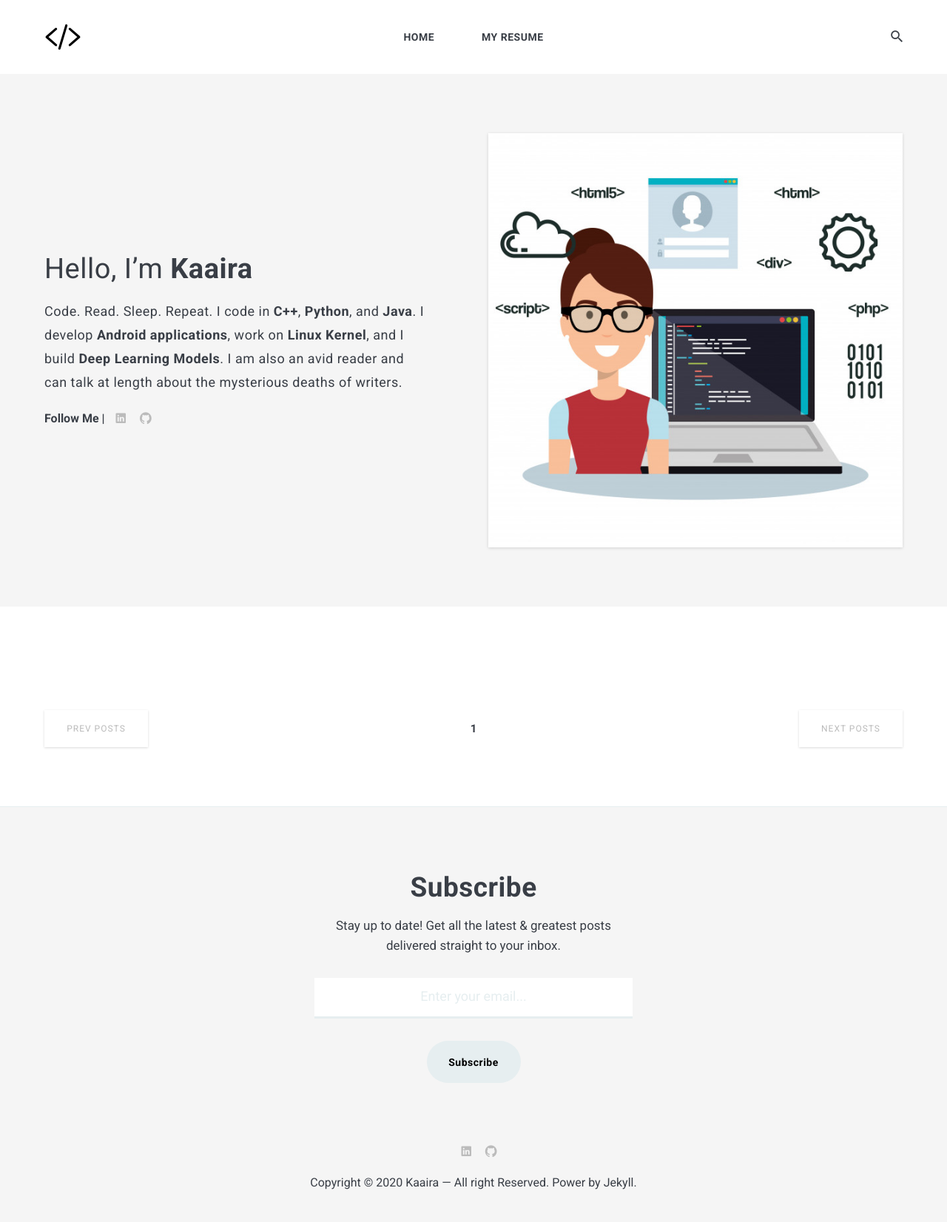
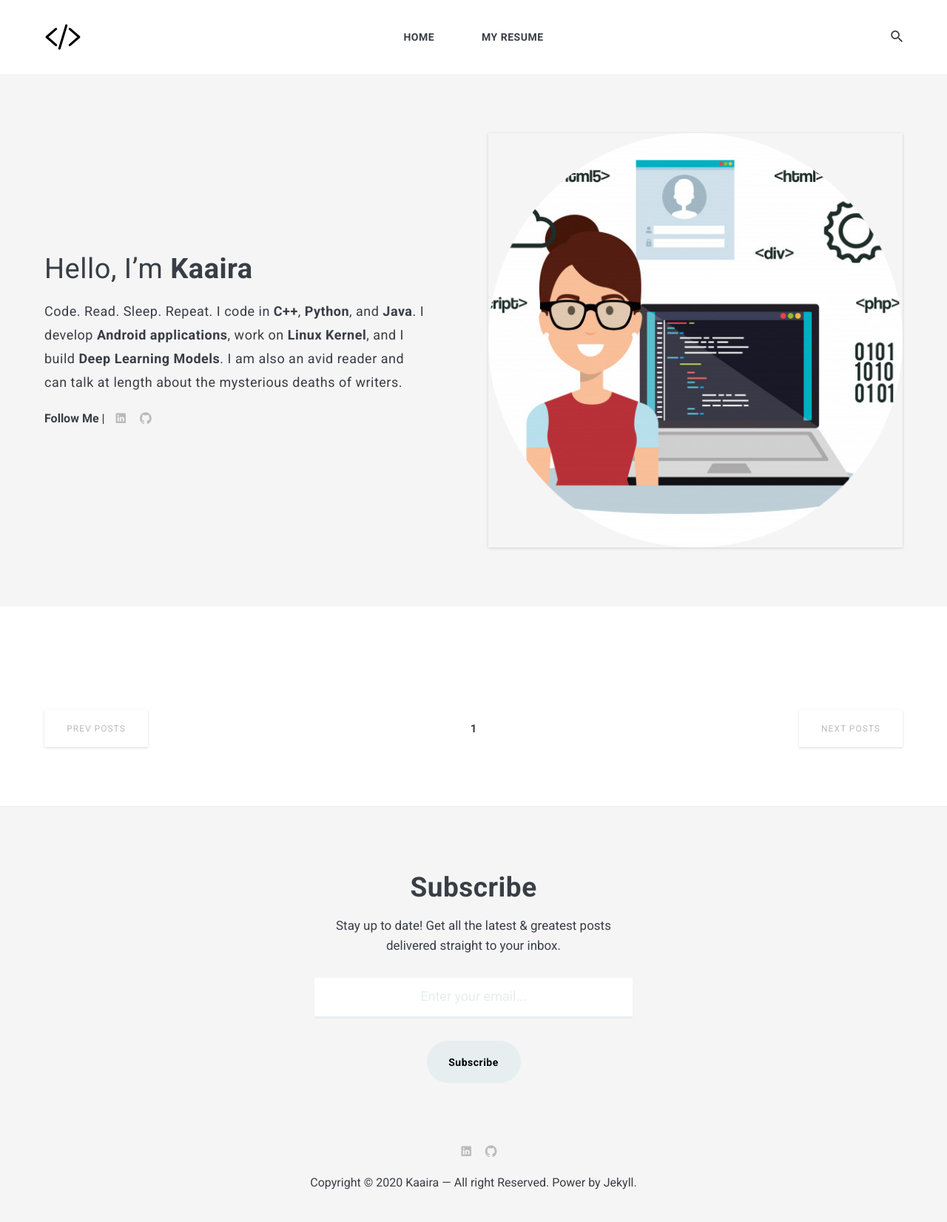
Before and after one commit to KaairaGupta/KaairaGupta.github.io, a Jekyll site: the page built from index.html, in a window 1280 px wide. Shown: the whole page at 74% size. Built offline with Jekyll 4.4.1, drawn with Linux system fonts in a browser that asks for light colours; nearby versions of some CDN libraries; the list of posts is cut into pages by our own code.

Commit message:
avatar cropped

```diff
--- a/_data/settings.yml
+++ b/_data/settings.yml
@@ -8,7 +8,7 @@ description: Kaaira Gupta's blog
 # Author Settings
 author:
   name: Kaaira Gupta
-  image: icon.jpg
+  image: icon.png
   say-hello: Hello, I’m <strong>Kaaira</strong>
   bio: Code. Read. Sleep. Repeat. I code in <strong>C++</strong>, <strong>Python</strong>, and <strong>Java</strong>. I develop <strong>Android applications</strong>, work on <strong>Linux Kernel</strong>, and I build <strong>Deep Learning Models</strong>. I am also an avid reader and can talk at length about the mysterious deaths of writers.
 
```
Also changed, not shown: images/icon.jpg (deleted), images/icon.png (added).
